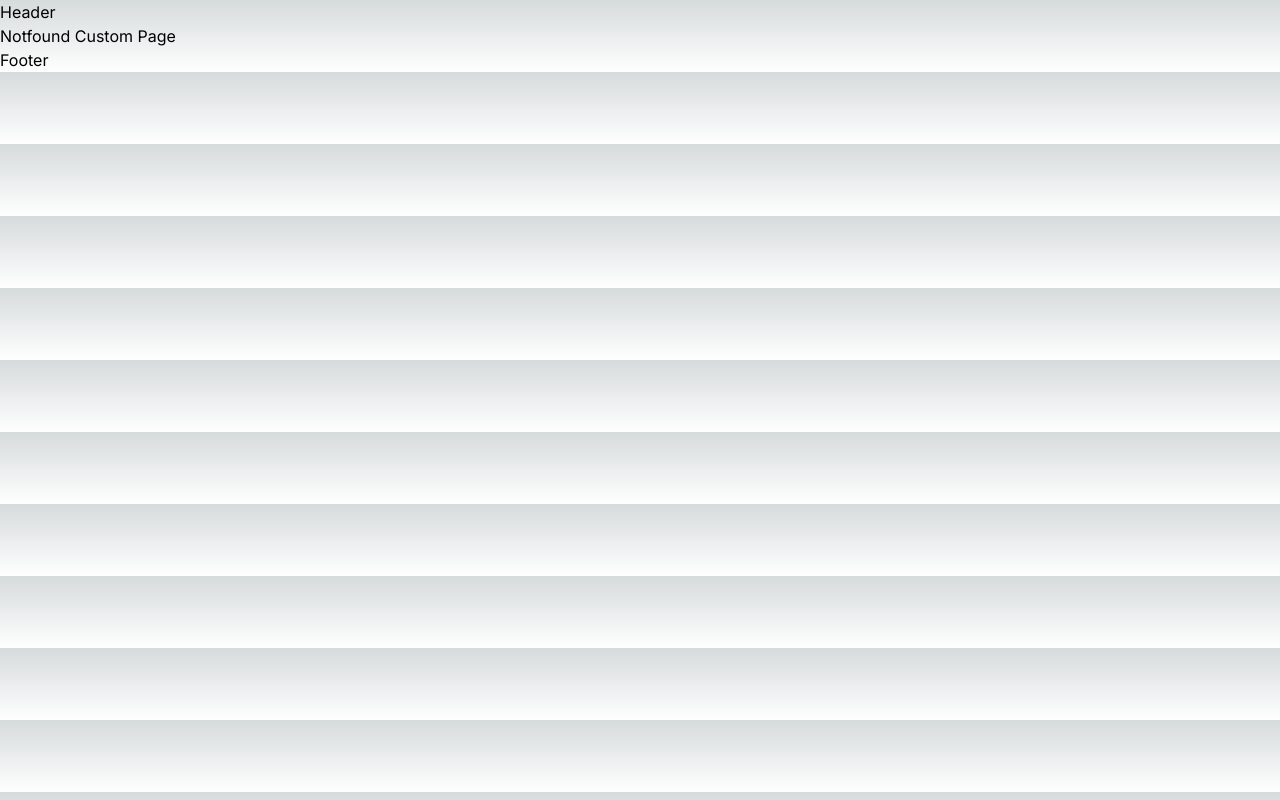
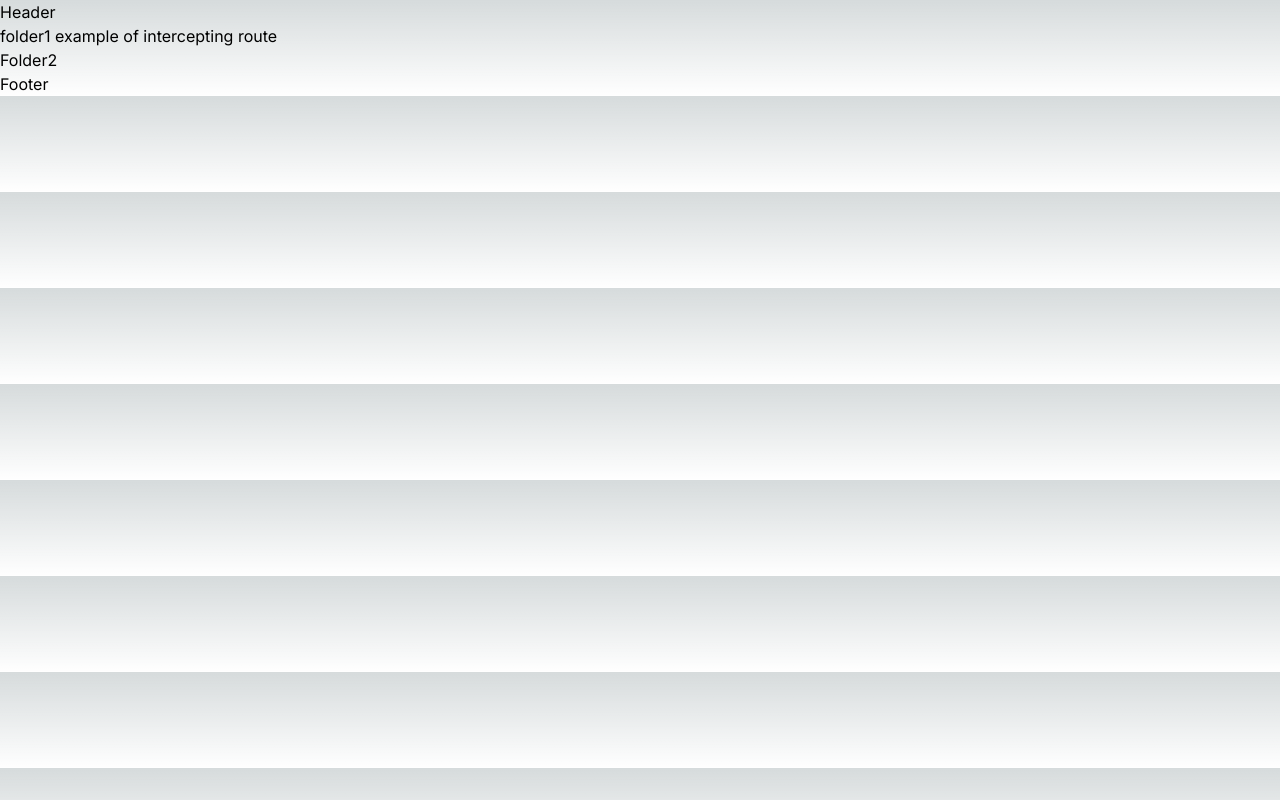
Before and after one commit to romiardanaputra/learn-next-js, a Next.js app: page /folder1 in a window 1280 px wide. Before the commit this address had no page. Built offline with nearby package versions, Linux system fonts and the light colour scheme.

Commit message:
[MAIN] docs(route): Create simple example of route interception (#17)

```diff
--- /dev/null
+++ b/src/app/folder1/(.)folder2/page.tsx
@@ -0,0 +1,13 @@
+import { NextPage } from "next";
+
+interface Props {}
+
+const Folder2InterceptRoute: NextPage<Props> = ({}) => {
+  return (
+    <div>
+      <h1>(.) usage of intercepting route</h1>
+    </div>
+  );
+};
+
+export default Folder2InterceptRoute;
--- /dev/null
+++ b/src/app/folder1/folder2/page.tsx
@@ -0,0 +1,13 @@
+import { NextPage } from "next";
+
+interface Props {}
+
+const Folder2Example: NextPage<Props> = ({}) => {
+  return (
+    <div>
+      <h1>Example of folder 2 intercepting route</h1>
+    </div>
+  );
+};
+
+export default Folder2Example;
--- /dev/null
+++ b/src/app/folder1/page.tsx
@@ -0,0 +1,15 @@
+import { NextPage } from "next";
+import Link from "next/link";
+
+interface Props {}
+
+const Folder1Example: NextPage<Props> = ({}) => {
+  return (
+    <div>
+      <h1>folder1 example of intercepting route</h1>
+      <Link href="/folder1/folder2">Folder2</Link>
+    </div>
+  );
+};
+
+export default Folder1Example;
```
